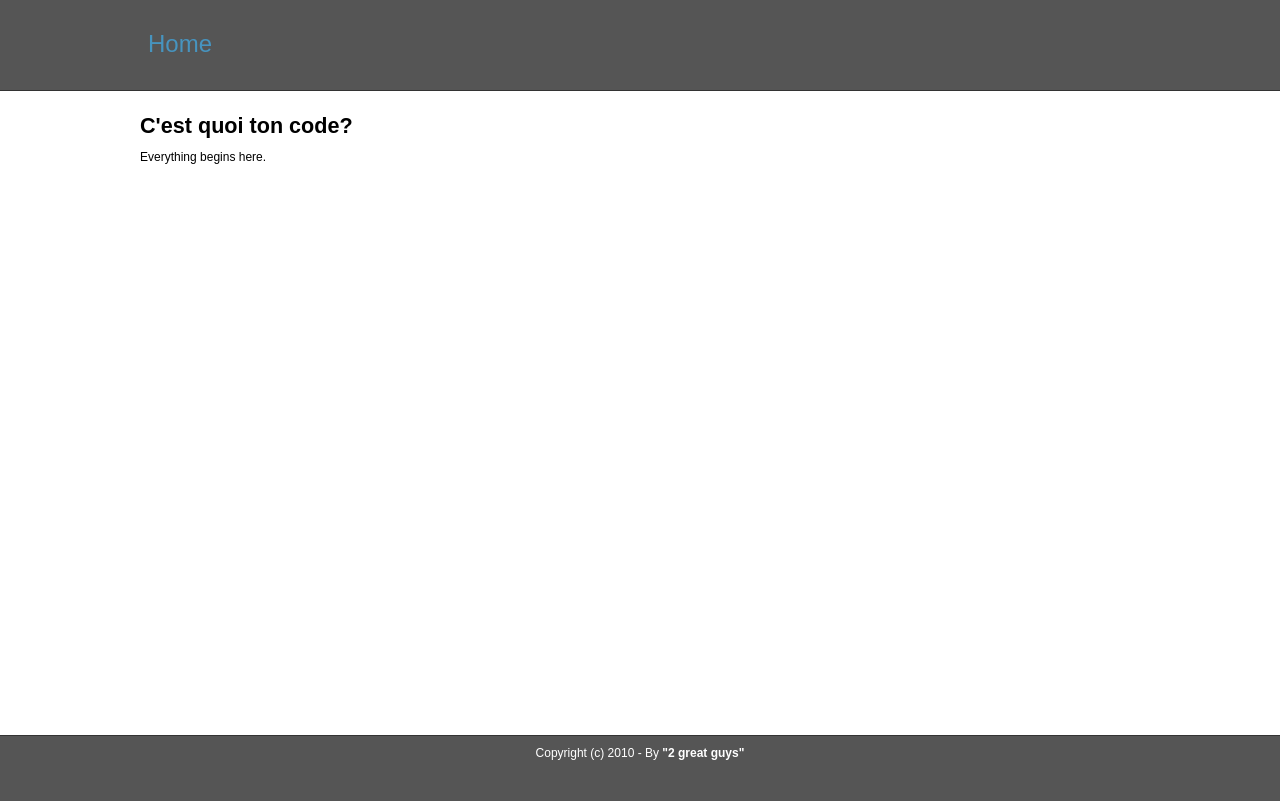
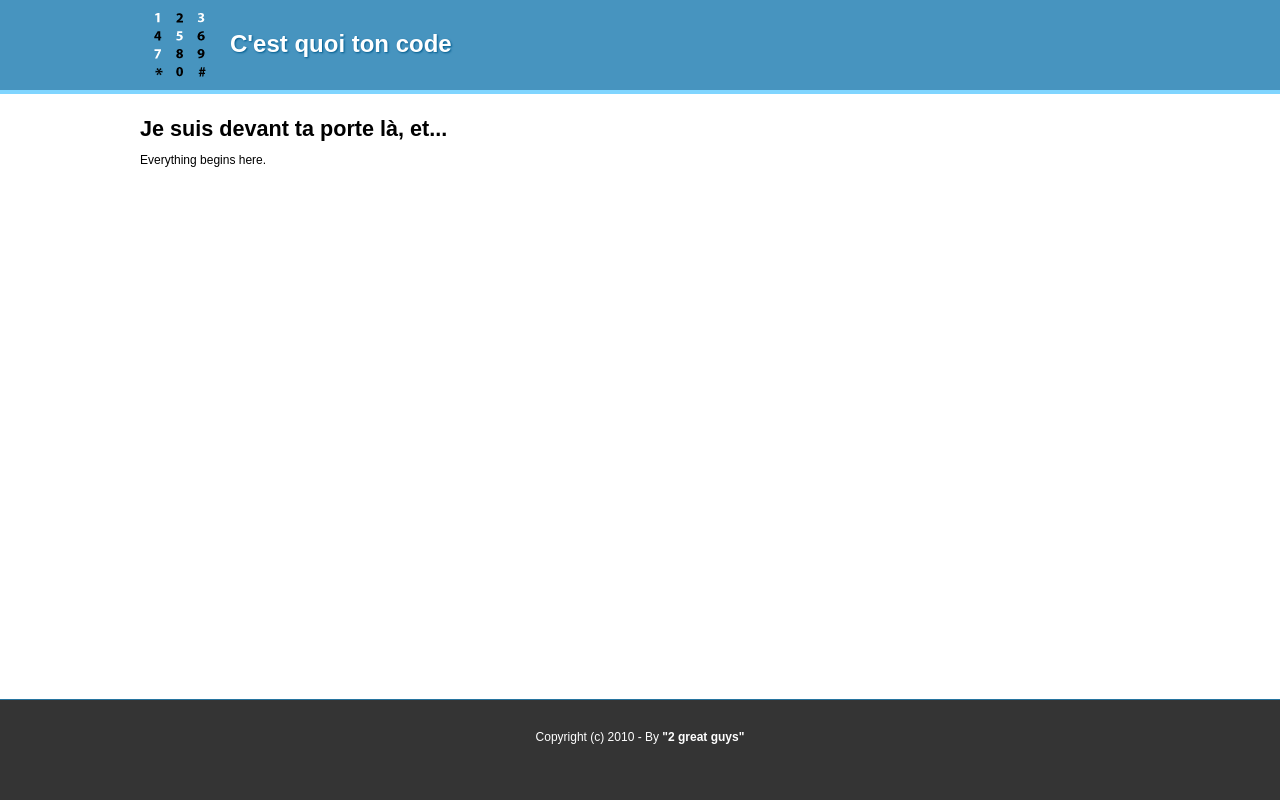
Before and after one commit to happypoulp/CQTC, a Django app: template digi/templates/index.html in a window 1280 px wide. Run offline with Django 3.2, Linux system fonts and the light colour scheme; the template is opened without the code that fills it, so the values that code supplies are empty.

Commit message:
More design + start mongodb integration

```diff
--- a/digi/media/css/base.css
+++ b/digi/media/css/base.css
@@ -4,7 +4,8 @@ div#header
 {
     width: 100%;
     height: 90px;
-    border-bottom: 1px solid #333;
+    border-bottom: 4px solid #7FD5FF;
+    background: #4794bf;
 }
 
 div#header_content
@@ -17,7 +18,20 @@ div#header_content a
     font-size: 2em;
     line-height: 2em;
     margin: 20px 0 0 8px;
-    display: inline-block;
+    float: left;
+    line-height: 3em;
+}
+
+div#header_content a.logo
+{
+    background: transparent url(/statics/images/logo.png) scroll no-repeat 0 center;
+    text-decoration: none;
+    padding-left: 90px;
+    color: #fff;
+    margin-top: 8px;
+    margin-left: 0;
+    font-weight: bold;
+    text-shadow: 1px 1px 2px #005C8F;
 }
 
 /********** Content **********/
@@ -27,7 +41,7 @@ div#wrapper
     min-height: 100%;
     height: auto !important;
     height: 100%;
-    margin-bottom: -65px; /*40px from footer height and 2px from footer border*/
+    margin-bottom: -101px; /*100px from footer height and 1px from footer border*/
     text-align: left;
 }
 
@@ -43,15 +57,17 @@ div#footer
     float: left;
     display: inline;
     width: 100%;
-    height: 65px;
-    border-top: 1px solid #333;
+    height: 100px;
+    border-top: 1px solid #27749F;
     color: #fff;
+    background: #343434;
 }
 
 div#footer_content
 {
     height: 40px;
     text-align: center;
+    padding-top: 20px;
 }
 
 
@@ -69,9 +85,3 @@ div#content
     width: 1000px;
     margin: 0 auto;
 }
-
-div#header,
-div#footer
-{
-    background: #555;
-}
--- a/digi/templates/base.html
+++ b/digi/templates/base.html
@@ -4,9 +4,9 @@
     <link rel="shortcut icon" type="image/x-icon" href="/statics/img/favicon.png" />
     <link type="text/css" rel="stylesheet" href="/statics/css/reset.css" />
     <link type="text/css" rel="stylesheet" href="/statics/css/base.css" />
-    <script type="text/javascript" src="/statics/js/jquery-1.4.min.js"></script>
     {% block css %}{% endblock css %}
-    {% block js %}{% endblock js %}
+    {% block top_js %}
+    {% endblock top_js %}
     <title>{% block title %}C'est quoi ton code?{% endblock %}</title>
 </head>
 
@@ -14,7 +14,7 @@
     <div id="wrapper">
         <div id="header">
             <div id="header_content">
-                <a href="/">Home</a>
+                <a class="logo" href="/">C'est quoi ton code</a>
             </div>
         </div>
         <div id="content">
@@ -29,5 +29,10 @@
             <p>Copyright (c) 2010 - By <b>"2 great guys"</b></p>
         </div>
     </div>
+    <div id="bottom_js">
+        {% block bottom_js %}
+            <script type="text/javascript" src="/statics/js/jquery-1.4.min.js"></script>
+        {% endblock bottom_js %}
+    </div>
 </body>
 </html>
--- a/digi/templates/index.html
+++ b/digi/templates/index.html
@@ -5,7 +5,7 @@
 {% block content %}
 
 <div id="title">
-    <h1>C'est quoi ton code?</h1>
+    <h1>Je suis devant ta porte là, et...</h1>
 </div>
 
 <div id="content">
```
Also changed, not shown: settings.py (+8 -2 lines), digi/media/images/logo.png (added).
